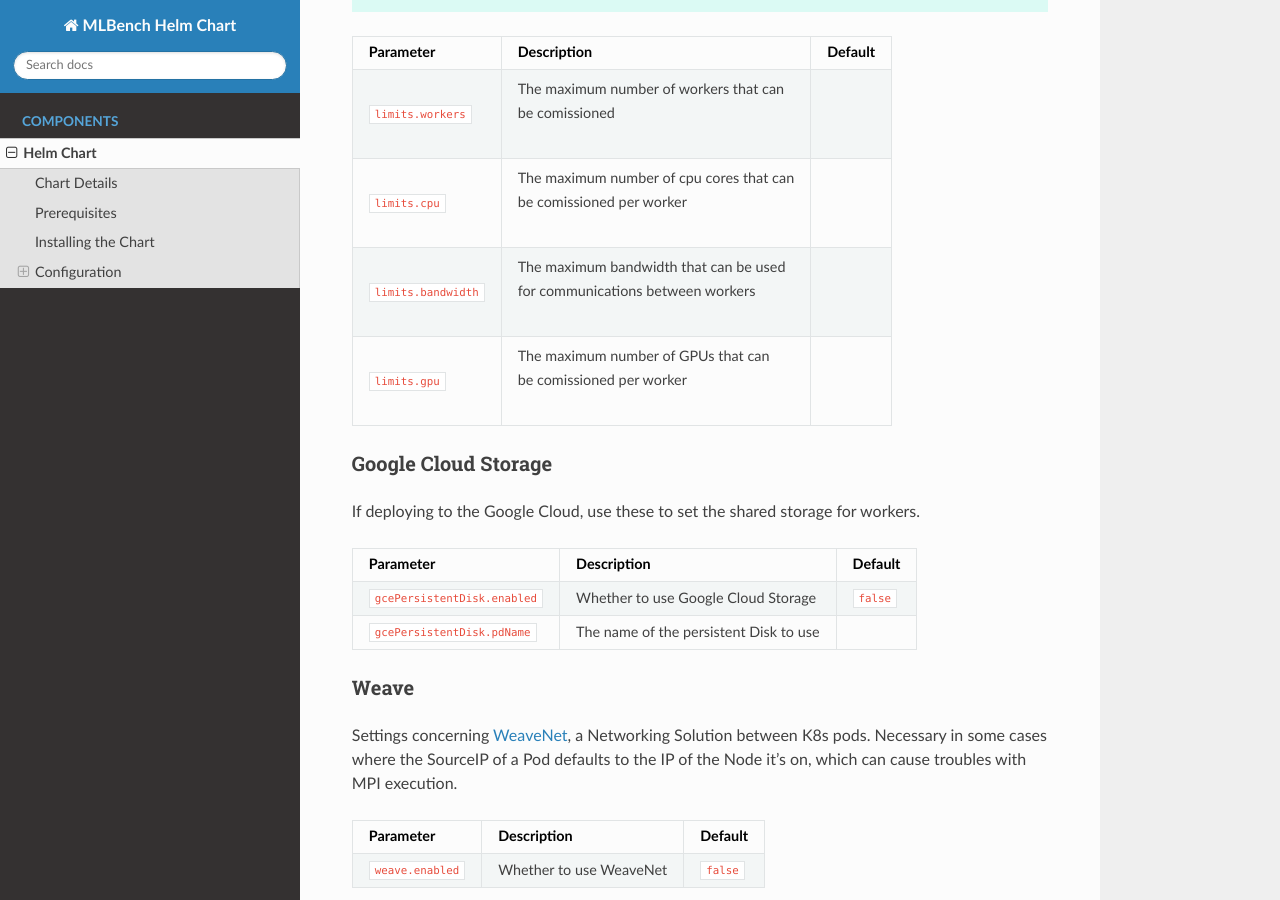
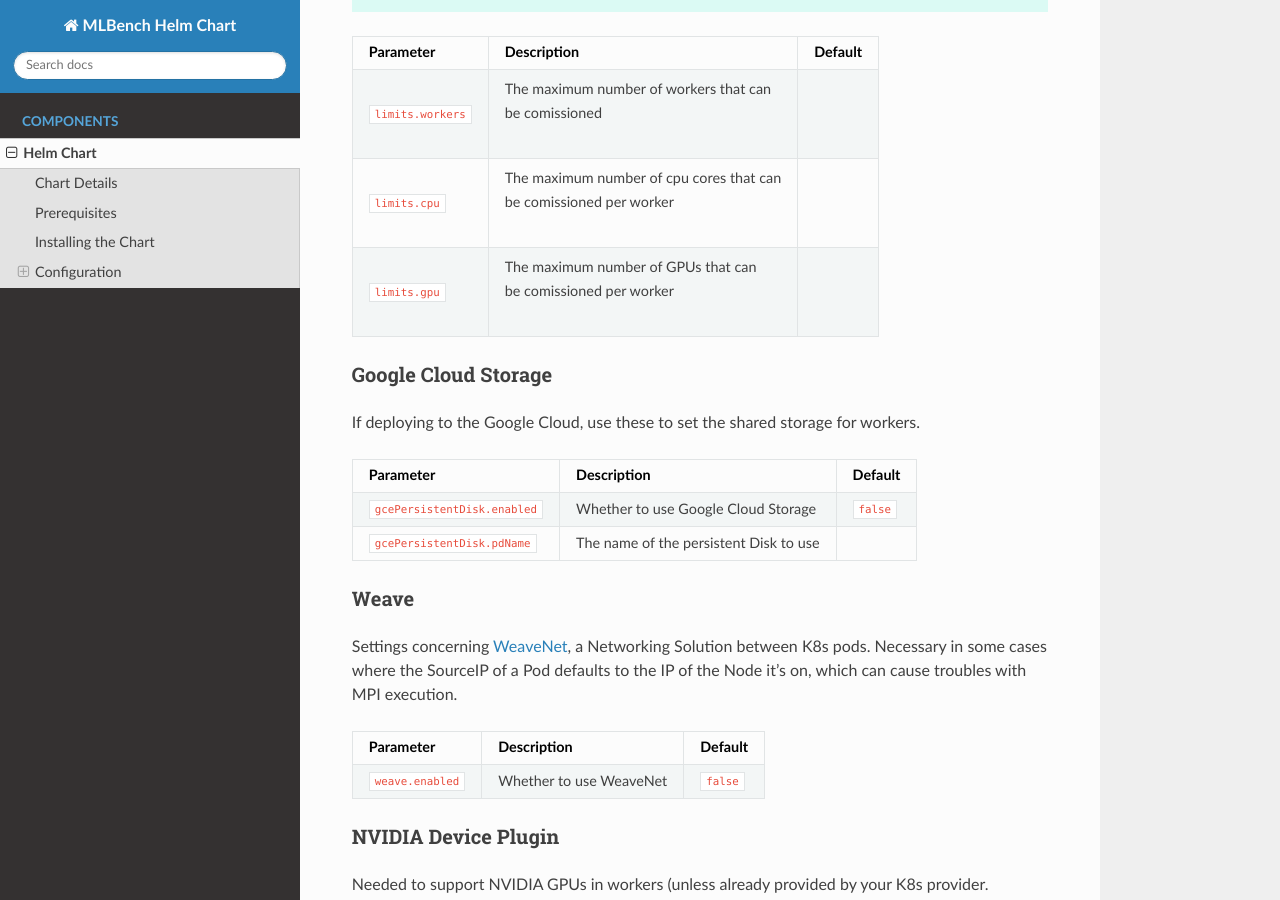
Before and after one commit to mlbench/mlbench-helm, a Sphinx documentation site: the page built from docs/readme.rst, in a window 1280 px wide and 900 px high, scrolled down 2130 px. Built offline with Sphinx 7.4.7 and the Read the Docs theme 2.0.0, drawn with Linux system fonts in a browser that asks for light colours.

Commit message:
Remove bandwidth limiting from helm

```diff
--- a/docs/readme.rst
+++ b/docs/readme.rst
@@ -112,9 +112,6 @@ Hardware Limits
 | ``limits.cpu``              | | The maximum number of cpu cores that can |                          |
 |                             | | be comissioned per worker                |                          |
 +-----------------------------+--------------------------------------------+--------------------------+
-| ``limits.bandwidth``        | | The maximum bandwidth that can be used   |                          |
-|                             | | for communications between workers       |                          |
-+-----------------------------+--------------------------------------------+--------------------------+
 | ``limits.gpu``              | | The maximum number of GPUs that can      |                          |
 |                             | | be comissioned per worker                |                          |
 +-----------------------------+--------------------------------------------+--------------------------+
--- a/values.yaml
+++ b/values.yaml
@@ -71,7 +71,6 @@ worker:
 limits:
   workers: 128
   cpu:
-  bandwidth:
   gpu:
 
 gcePersistentDisk:
```
Also changed, not shown: .travis.yml, 1 other file.
